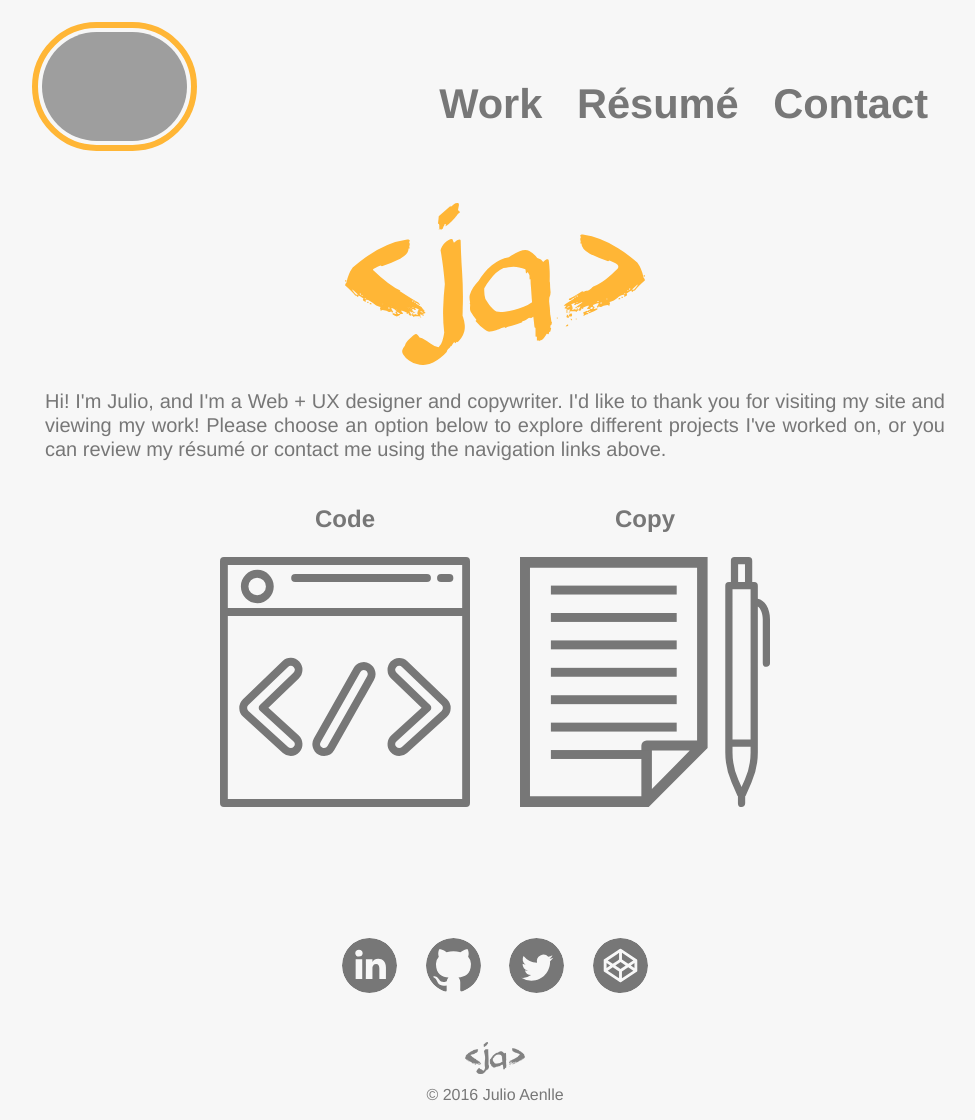
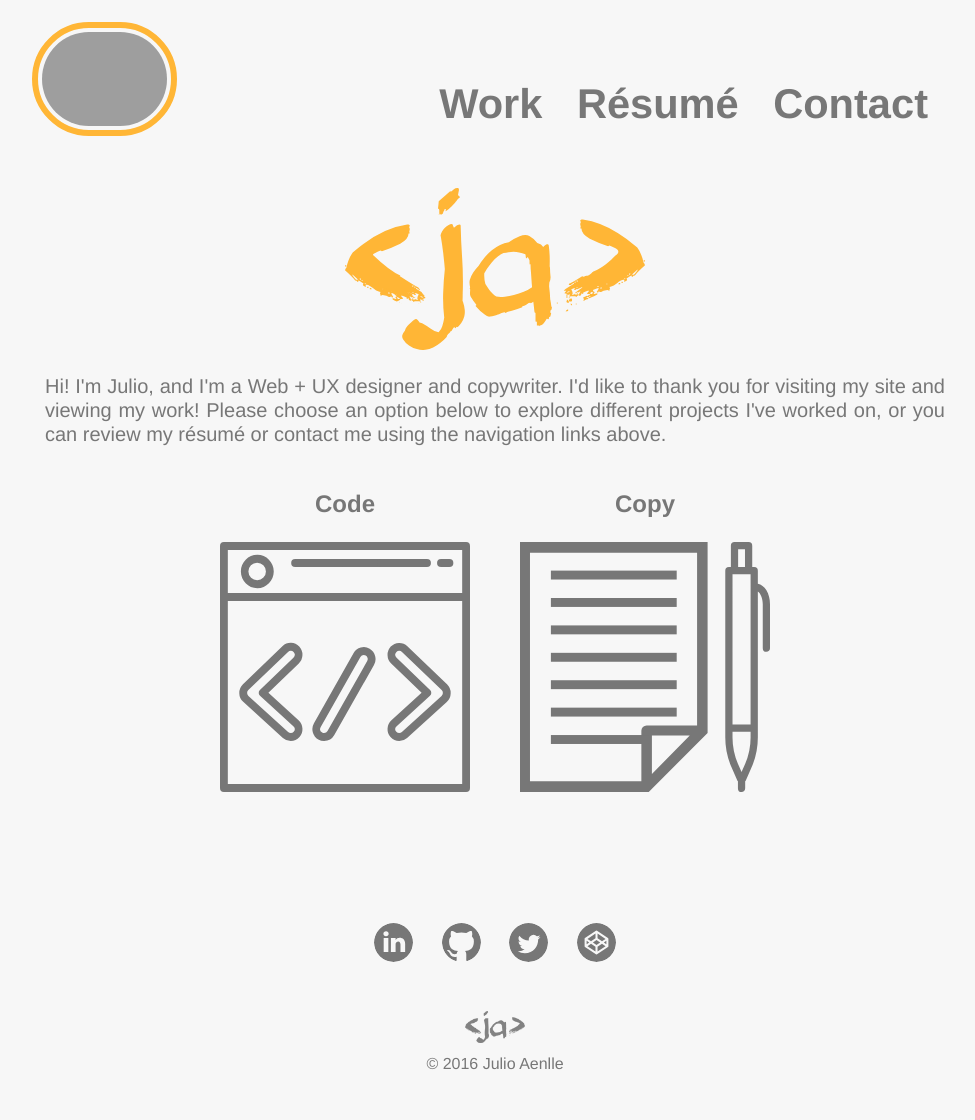
Before and after one commit to jaenlle/portfolio-site, a PHP site: page /index.html in a window 1280 px wide. Shown: the whole page, without its empty margins (145-1120 px from the left). After the commit the page ends 1070 px from the top, so only its background shows below. Run offline with PHP 8.4, Linux system fonts and the light colour scheme; some libraries are stand-ins or nearby versions; grey boxes are pictures that could not be loaded.

Commit message:
Add box-sizing to main.css

```diff
--- a/css/main.css
+++ b/css/main.css
@@ -5,9 +5,18 @@
 This is the main CSS for the site and contains styling for elemenets that appear on every page.
 ---------------------------------------------------------------- */
 
+
+
 html,
 body {
     overflow-x: hidden;
+    box-sizing: border-box;
+}
+
+*,
+*::after,
+*::before {
+    box-sizing: inherit;
 }
 
 body {
```
